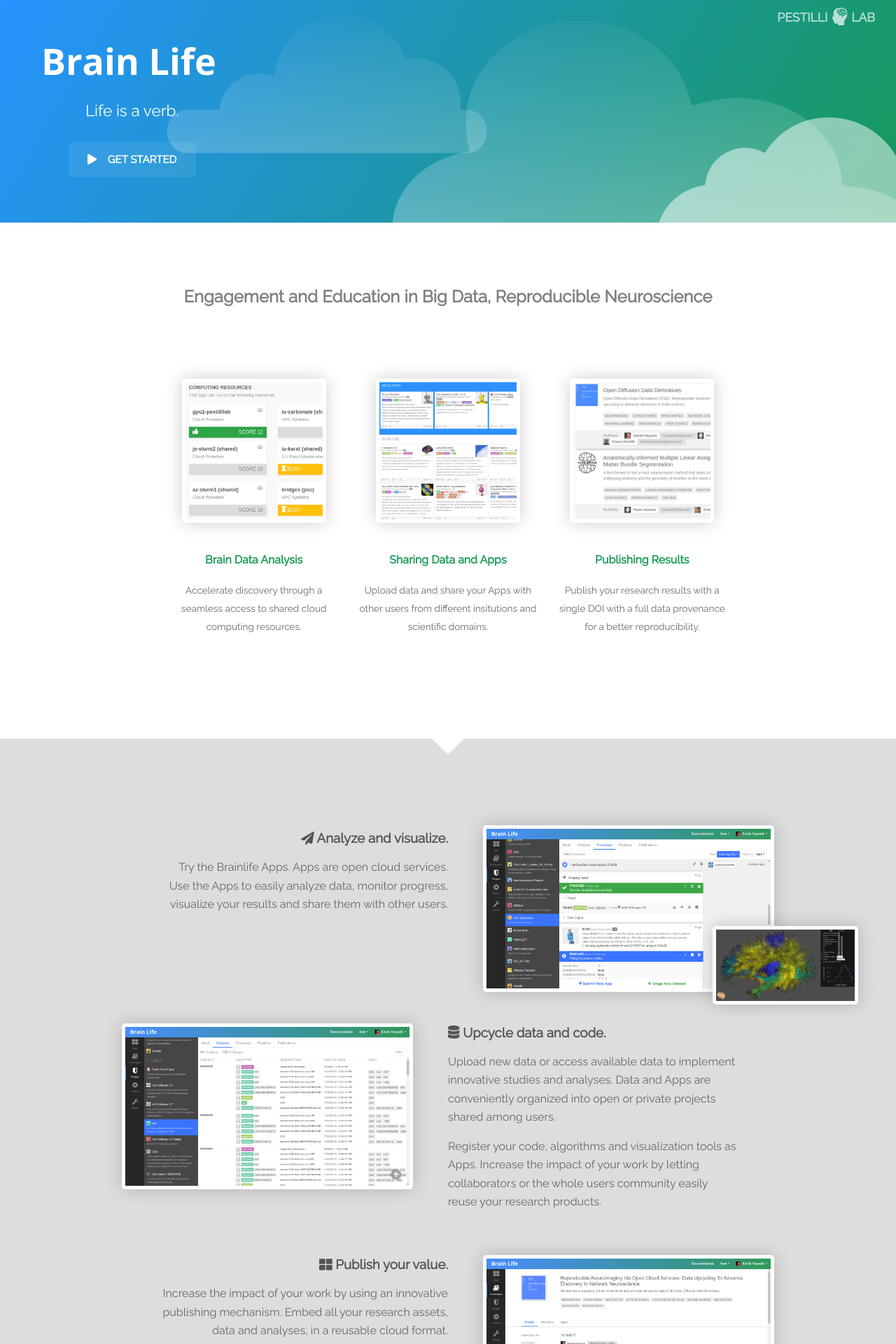
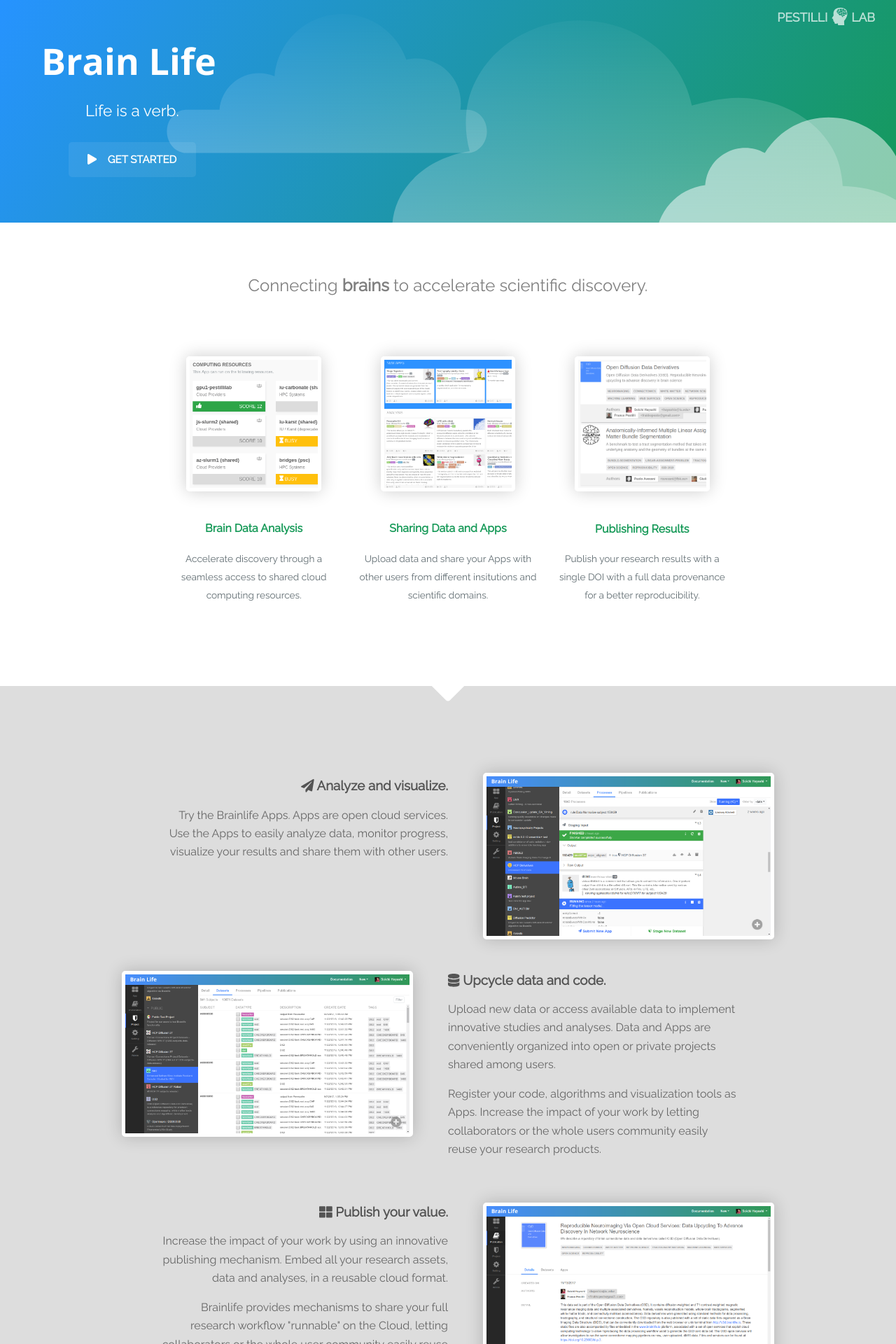
Before and after one commit to brainlife/brainlife.github.io, a Jekyll site: the page built from index.md, in a window 1280 px wide. Shown: the top 1920 px of the page at 70% size. Built offline with Jekyll 4.4.1, drawn with Linux system fonts in a browser that asks for light colours; nearby versions of some CDN libraries.

Commit message:
updated sub title

```diff
--- a/_includes/landing.about.html
+++ b/_includes/landing.about.html
@@ -25,7 +25,7 @@
 color: inherit;
 }
 .headlink img {
-width: 80%;
+width: 75%;
 transition: transform .5s; /* Animation */
 }
 .headlink:hover img {
@@ -44,14 +44,24 @@
 .clickable-table tr:hover {
 /*color: #2693ff;*/
 }
+td .secondary {
+transition: opacity 0.5s, transform 0.5s;
+opacity: 0;
+transform: scale(0.5);
+}
+td:hover .secondary {
+opacity: 1;
+transform: scale(1);
+transform: translate(30px, 20px);
+}
 
 </style>
 
 <br>
-<center style="padding: 3rem 0; line-height: 200%;">
-    <h2 style="color: gray;"><b>Engagement and Education in Big Data, Reproducible Neuroscience</b></h2>
+<center style="padding: 2rem 0; line-height: 200%;">
+    <h2 style="color: gray;">Connecting <b>brains</b> to accelerate scientific discovery.</h2>
 </center>
-<table class="layout-table" style="font-size: 85%;">
+<table class="layout-table" style="font-size: 85%; margin-bottom: -30px;">
 <tr>
     <td width="33%" class="headlink">
         <a href="https://brainlife.io/docs/user/process/">
@@ -96,7 +106,7 @@
         </td>
         <td style="padding: 0px; position: relative; left: 50px; top: 10px;">
             <img src="images/process.png" class="screenshot">
-            <img src="images/screenshots/tractview.png" class="screenshot" style="width: 50%; position: absolute;right: -120px; bottom: -10px;">
+            <img src="images/screenshots/tractview.png" class="screenshot secondary" style="width: 50%; position: absolute;right: -40px; bottom: 0px;">
         </td>
     </tr>
     <tr onclick="document.location = 'https://brainlife.github.io/docs/user/started/#upload-dataset'">
@@ -120,5 +130,4 @@
         </td>
     </tr>
     </table>
-    <br>
 </div>
--- a/package.json
+++ b/package.json
@@ -6,6 +6,7 @@
   "scripts": {
     "test": "echo \"Error: no test specified\" && exit 1",
     "dev": "bundle exec jekyll serve",
+    "deploy": "rsync -av . root@test.brainlife.io:/root/docker/home/brainlife.github.io/",
     "deploy-prod": "ssh root@brainlife.io 'cd /root/docker/home/brainlife.github.io && git pull'"
   },
   "repository": {
```
Lines whose indentation alone changed are shown as unchanged.
